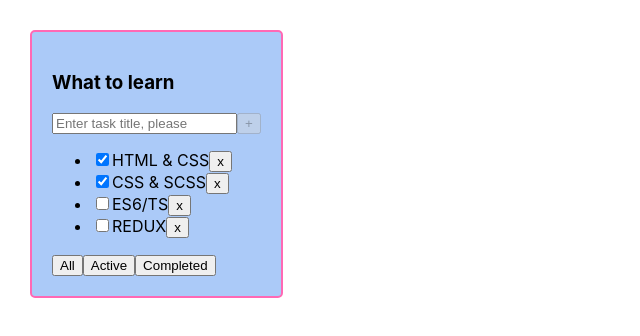
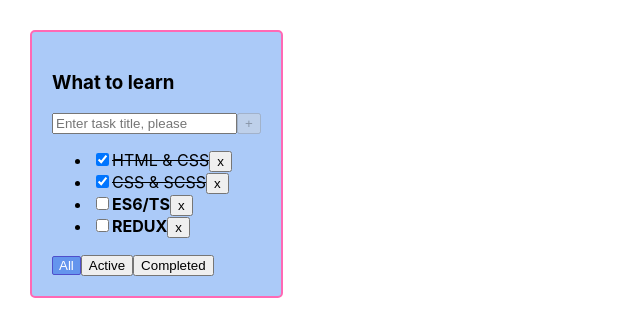
Before and after one commit to ergentus/todolist, a React (Create React App) app: page / in a window 1280 px wide. Shown: the top 336 px of the page, without its empty margins (0-640 px from the left). Built offline with nearby package versions, Linux system fonts and the light colour scheme.

Commit message:
Add checkboxes

```diff
--- a/src/App.css
+++ b/src/App.css
@@ -19,3 +19,25 @@
   padding: 20px;
   background-color: rgb(204, 98, 83);
 }
+
+.task {
+  font-weight: bold;
+}
+
+.task-done {
+  font-weight: normal;
+  text-decoration: line-through;
+}
+
+.btn-active {
+  background-color: cornflowerblue;
+  color: white;
+  border: 1px solid #4f4fcb;
+  border-radius: 2px;
+}
+
+.input-error {
+  outline: none;
+  border: 4px solid hotpink;
+  margin: -4px 0 -4px -4px;
+}
--- a/src/App.tsx
+++ b/src/App.tsx
@@ -14,12 +14,7 @@ function App(): JSX.Element {
 		{ id: v1(), title: "ES6/TS", isDone: false },
 		{ id: v1(), title: "REDUX", isDone: false }
 	])
-
 	const [filter, setFilter] = useState<FilterValuesType>('all')
-
-	let tasksForRender: TaskType[] = tasks
-	if (filter === 'active') tasksForRender = tasks.filter((t) => t.isDone === false)
-	if (filter === 'completed') tasksForRender = tasks.filter((t) => t.isDone === true)
 
 	const listFilter = (name: FilterValuesType) => {
 		setFilter(name)
@@ -38,14 +33,33 @@ function App(): JSX.Element {
 		setTasks([newTask, ...tasks])
 	}
 
+	const changeTaskStatus = (taskId: string, newIsDone: boolean) => {
+		setTasks(tasks.map(t => t.id === taskId ? {...t, isDone: newIsDone} : t))
+	}
+
+	const getFiltredTasksForRender = (taskList:TaskType[], filterValue: FilterValuesType ) => {
+		switch (filterValue) {
+			case 'active':
+				return taskList.filter(t => !t.isDone)
+			case 'completed':
+				return taskList.filter(t => t.isDone)
+			default:
+				return taskList
+		}
+	}
+	// let tasksForRender: TaskType = getFiltredTasksForRender(tasks, filter)
+
 	return (
 		<div className="App">
 			<TodoList
 				title={'What to learn'}
-				tasks={tasksForRender}
+				tasks={getFiltredTasksForRender(tasks,filter)}
+				filter={filter}
 				removeTask={removeTask}
 				addTask={addTask}
-				listFilter={listFilter} />
+				listFilter={listFilter}
+				changeTaskStatus={changeTaskStatus}
+			/>
 		</div>
 	);
 }
--- a/src/TodoList.tsx
+++ b/src/TodoList.tsx
@@ -1,5 +1,5 @@
-import React, { ChangeEvent, KeyboardEvent, useState } from 'react';
-import { FilterValuesType } from './App';
+import React, {ChangeEvent, KeyboardEvent, useState} from 'react';
+import {FilterValuesType} from './App';
 
 export type TaskType = {
 	id: string
@@ -7,15 +7,17 @@ export type TaskType = {
 	isDone: boolean
 }
 
-type TodoListProbsType = {
+type TodoListPropsType = {
+	filter: FilterValuesType
 	title: string
 	tasks: TaskType[]
 	removeTask: (taskId: string) => void
 	listFilter: (name: FilterValuesType) => void
 	addTask: (title: string) => void
+	changeTaskStatus: (taskId: string, newIsDone: boolean) => void
 }
 
-export const TodoList = (props: TodoListProbsType): JSX.Element => {
+export const TodoList = (props: TodoListPropsType): JSX.Element => {
 
 	let isAllTasksNotIsDone = 'todolist-empty'
 	for (let i = 0; i < props.tasks.length; i++) {
@@ -26,43 +28,59 @@ export const TodoList = (props: TodoListProbsType): JSX.Element => {
 	}
 
 	const todoListItem: JSX.Element[] = props.tasks.map((task: TaskType) => {
-
 		const removeTaskHandler = () => props.removeTask(task.id)
+		const changeTaskStatus = (e: ChangeEvent<HTMLInputElement>) => {
+			props.changeTaskStatus(task.id, e.currentTarget.checked)
+		}
 
 		return (
 			<li key={task.id}>
-            <input type="checkbox" checked={task.isDone} />
-            <span>{task.title}</span>
+				<input
+					onChange={changeTaskStatus}
+					type="checkbox"
+					checked={task.isDone}/>
+				<span className={task.isDone ? 'task-done' : 'task'}>{task.title}</span>
 				<button onClick={removeTaskHandler}>x</button>
 			</li>
 		)
 	})
 
 	const [title, setTitle] = useState<string>('')
+	const [error, setError] = useState<boolean>(false)
 
 	const maxTitleLength = 20
 	const recommendedTitleLength = 10
-   const isAddTaskPossible: boolean = title.length === 0 || title.length > maxTitleLength
+	const isAddTaskPossible: boolean = title.length === 0 || title.length > maxTitleLength || error
 
 	const addTaskHandler = () => {
-      props.addTask(title)
+		const trimmedTitle = title.trim()
+		if (trimmedTitle) {
+			props.addTask(trimmedTitle)
+		} else {
+			setError(true)
+		}
 		setTitle('')
 	}
-   const setLocalTitleHandler = (e: ChangeEvent<HTMLInputElement>) => setTitle(e.currentTarget.value)
+	const setLocalTitleHandler = (e: ChangeEvent<HTMLInputElement>) => {
+		setTitle(e.currentTarget.value)
+		setError(false)
+	}
 	const onEnterDownTaskHandler = isAddTaskPossible
 		? undefined
 		: (e: KeyboardEvent<HTMLInputElement>) => e.key === 'Enter' && addTaskHandler()
 
 	const longTitleWarningMessage = (title.length > recommendedTitleLength && title.length <= maxTitleLength) &&
-      <div style={{ color: 'yellow' }}>Title should be shorter</div>
+      <div style={{color: 'yellow'}}>Title should be shorter</div>
 	const longTitleErrorMessage = title.length > maxTitleLength &&
-      <div style={{ color: 'red' }}>Title should is too long</div>
+      <div style={{color: 'red'}}>Title should is too long</div>
+	const errorMessage = error && <div style={{color: 'hotpink'}}>Title is hard required</div>
 
 	return (
-      <div className={isAllTasksNotIsDone} >
+		<div className={isAllTasksNotIsDone}>
 			<h3>{props.title}</h3>
 			<div>
 				<input
+					className={error ? 'input-error' : ''}
 					placeholder='Enter task title, please'
 					value={title}
 					onChange={setLocalTitleHandler}
@@ -74,15 +92,25 @@ export const TodoList = (props: TodoListProbsType): JSX.Element => {
 				</button>
 				{longTitleWarningMessage}
 				{longTitleErrorMessage}
+				{errorMessage}
 			</div>
 			<ul>
 				{todoListItem}
 			</ul>
 			<div>
-            <button onClick={() => props.listFilter('all')}>All</button>
-            <button onClick={() => props.listFilter('active')}>Active</button>
-            <button onClick={() => props.listFilter('completed')}>Completed</button>
+				<button
+					className={props.filter === 'all' ? 'btn-active' : ''}
+					onClick={() => props.listFilter('all')}>All
+				</button>
+				<button
+					className={props.filter === 'active' ? 'btn-active' : ''}
+					onClick={() => props.listFilter('active')}>Active
+				</button>
+				<button
+					className={props.filter === 'completed' ? 'btn-active' : ''}
+					onClick={() => props.listFilter('completed')}>Completed
+				</button>
 			</div>
-      </div >
+		</div>
 	)
 }
```
Also changed, not shown: 1 other file (tests, documents, lock files or other folders). Lines whose indentation alone changed are shown as unchanged.
